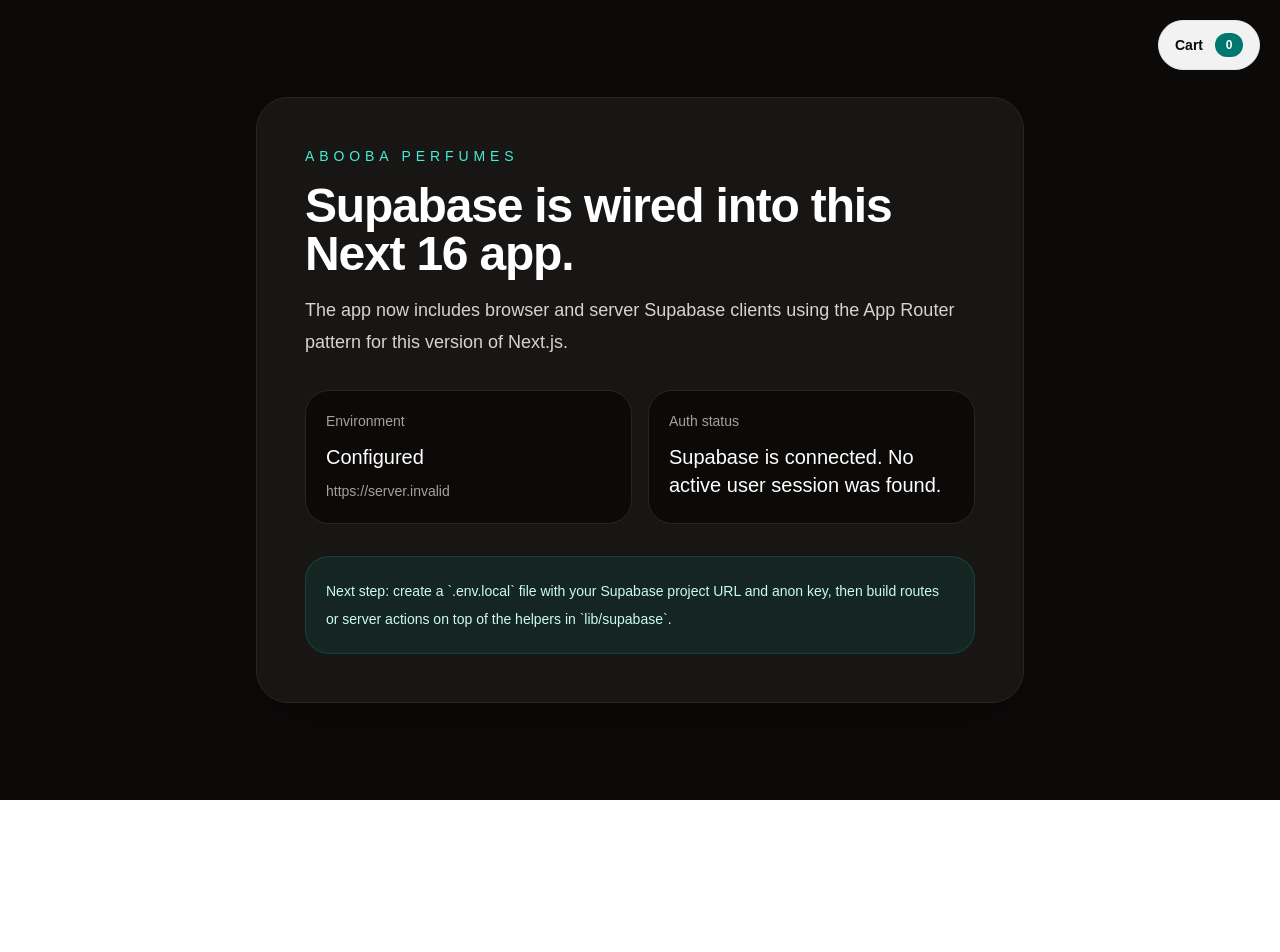
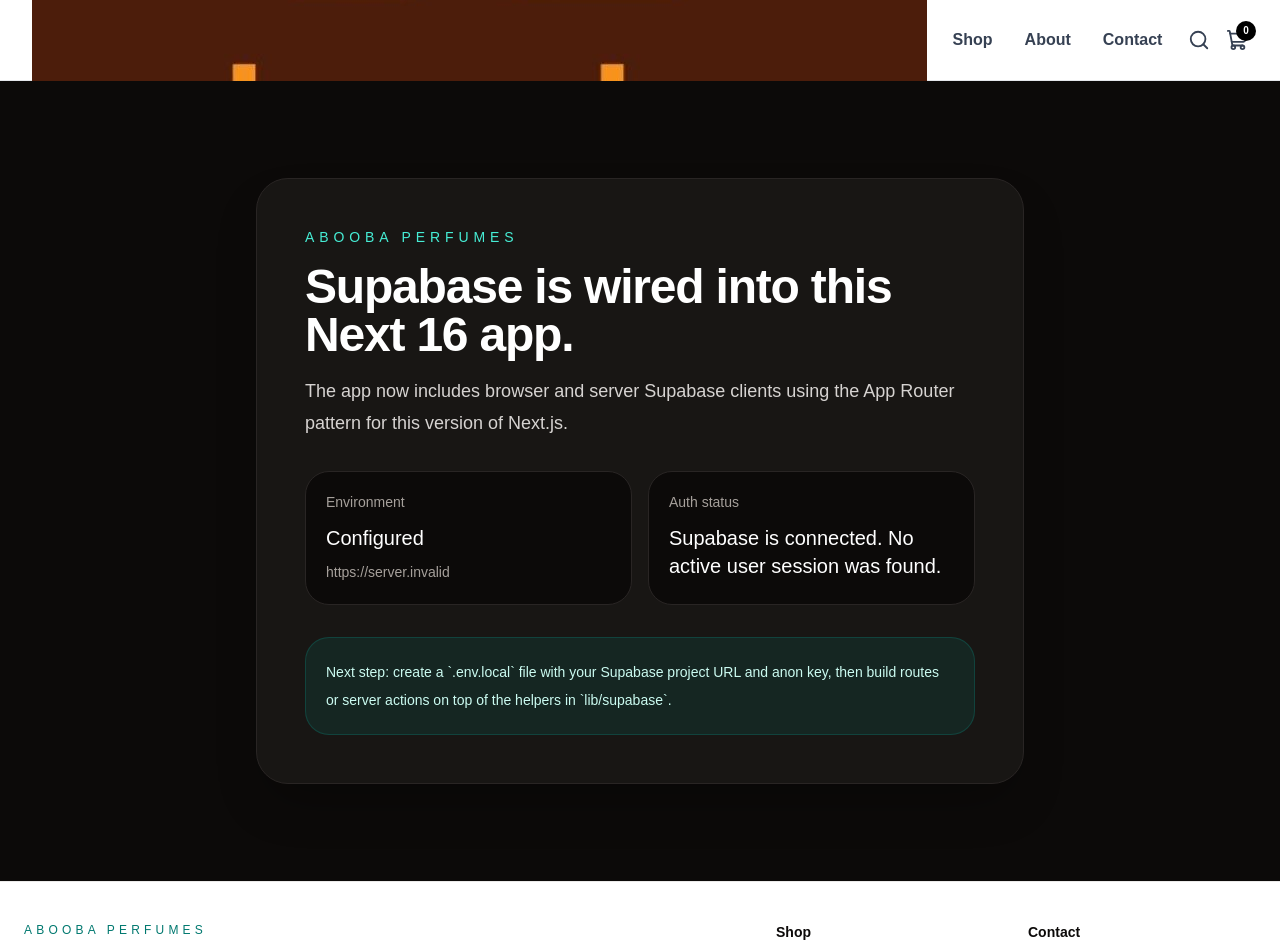
Before and after one commit to pkmbilal/abooba-perfumes, a Next.js app: page / in a window 1280 px wide. Shown: the top 952 px of the page. Before the commit the page ends 800 px from the top, so only its background shows below. Built offline with nearby package versions, Linux system fonts and the light colour scheme; no server answers.

Commit message:
feat: add Header and Footer components to Home and ProductDetailsPage, update Header link to products

```diff
--- a/app/page.js
+++ b/app/page.js
@@ -1,4 +1,6 @@
+import Header from "@/components/common/Header";
 import { createSupabaseServerClient } from "../lib/supabase/server";
+import Footer from "@/components/common/Footer";
 
 export default async function Home() {
   const hasSupabaseEnv =
@@ -19,6 +21,8 @@
   }
 
   return (
+    <>
+    <Header />
     <main className="flex min-h-screen items-center justify-center bg-stone-950 px-6 py-16 text-stone-50">
       <section className="w-full max-w-3xl rounded-[2rem] border border-stone-800 bg-stone-900/80 p-8 shadow-2xl shadow-black/30 sm:p-12">
         <div className="space-y-8">
@@ -62,5 +66,7 @@
         </div>
       </section>
     </main>
+    <Footer />
+</>
   );
 }
--- a/app/products/[slug]/page.js
+++ b/app/products/[slug]/page.js
@@ -8,6 +8,9 @@
   getPrimaryImage,
 } from "@/components/products/product-utils";
 import { createSupabaseServerClient } from "@/lib/supabase/server";
+import Footer from "@/components/common/Footer";
+import Head from "next/head";
+import Header from "@/components/common/Header";
 
 function splitNotes(notes) {
   if (!notes) {
@@ -89,16 +92,10 @@
   const baseNotes = splitNotes(product.base_notes);
 
   return (
-    <main className="min-h-screen bg-[radial-gradient(circle_at_top,_rgba(15,118,110,0.18),_transparent_22%),linear-gradient(180deg,_#f2fbf9_0%,_#f5f5f4_52%,_#fafaf9_100%)] px-6 py-24 dark:bg-[linear-gradient(180deg,_#0c0a09_0%,_#111827_100%)]">
+    <>
+    <Header />
+    <main className="min-h-screen bg-[radial-gradient(circle_at_top,_rgba(15,118,110,0.18),_transparent_22%),linear-gradient(180deg,_#f2fbf9_0%,_#f5f5f4_52%,_#fafaf9_100%)] px-6 py-14 dark:bg-[linear-gradient(180deg,_#0c0a09_0%,_#111827_100%)]">
       <section className="mx-auto max-w-6xl">
-        <Link
-          href="/products"
-          className="inline-flex items-center gap-2 text-sm font-medium text-stone-600 transition-colors hover:text-stone-950 dark:text-stone-300 dark:hover:text-white"
-        >
-          <span aria-hidden="true">←</span>
-          Back to products
-        </Link>
-
         <div className="mt-8 grid gap-8 lg:grid-cols-[1.1fr_0.9fr]">
           <div className="overflow-hidden rounded-[2rem] border border-stone-200 bg-white shadow-[0_24px_90px_-36px_rgba(15,118,110,0.28)] dark:border-stone-800 dark:bg-stone-950">
             <div className="relative aspect-[4/5] bg-[radial-gradient(circle_at_top,_rgba(15,118,110,0.38),_transparent_42%),linear-gradient(135deg,_#134e4a_0%,_#0c0a09_60%,_#1c1917_100%)]">
@@ -208,5 +205,7 @@
         </div>
       </section>
     </main>
+    <Footer />
+    </>
   );
 }
--- a/components/cart/CartShell.js
+++ b/components/cart/CartShell.js
@@ -1,13 +1,7 @@
 "use client";
 
-import CartButton from "./CartButton";
 import { CartProvider } from "./CartProvider";
 
 export default function CartShell({ children }) {
-  return (
-    <CartProvider>
-      {children}
-      <CartButton />
-    </CartProvider>
-  );
+  return <CartProvider>{children}</CartProvider>;
 }
--- a/components/common/Header.js
+++ b/components/common/Header.js
@@ -26,7 +26,7 @@
         {/* Center: Menu */}
         <nav className="hidden md:flex items-center gap-8">
           <Link
-            href="/shop"
+            href="/products"
             className="text-md font-semibold text-gray-700 transition hover:text-black"
           >
             Shop
```
